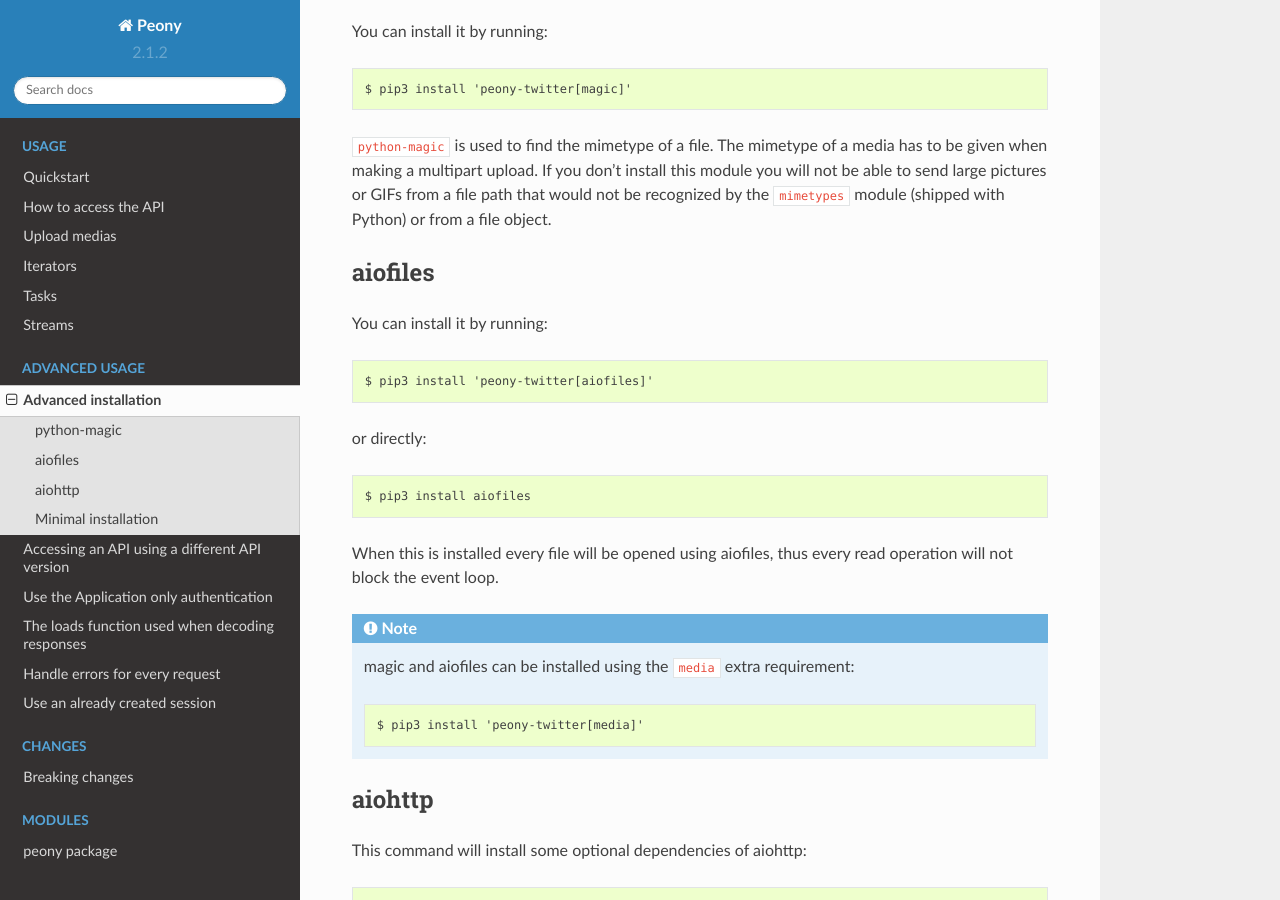
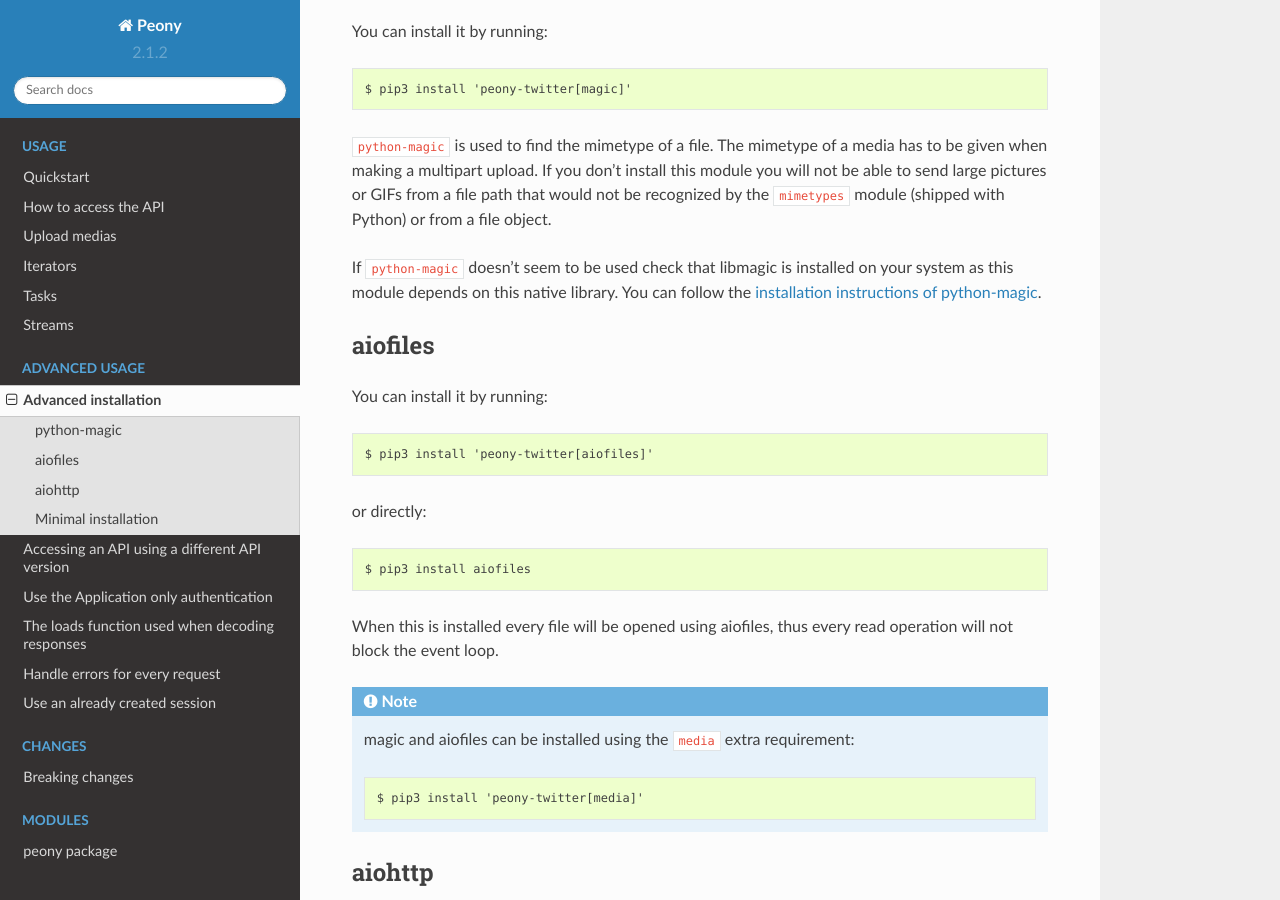
Before and after one commit to odrling/peony-twitter, a Sphinx documentation site: the page built from docs/adv_usage/install.rst, in a window 1280 px wide and 900 px high, scrolled down 383 px. Built offline with Sphinx 7.4.7 and the Read the Docs theme 2.0.0, drawn with Linux system fonts in a browser that asks for light colours.

Commit message:
docs: add note about python-magic requiring libmagic

```diff
--- a/docs/adv_usage/install.rst
+++ b/docs/adv_usage/install.rst
@@ -26,6 +26,11 @@ If you don't install this module you will not be able to send large pictures
 or GIFs from a file path that would not be recognized by the ``mimetypes``
 module (shipped with Python) or from a file object.
 
+If ``python-magic`` doesn't seem to be used check that libmagic is installed on
+your system as this module depends on this native library.
+You can follow the `installation instructions of python-magic`_.
+
+.. _installation instructions of python-magic: https://github.com/ahupp/python-magic#installation
 
 aiofiles
 --------
```
